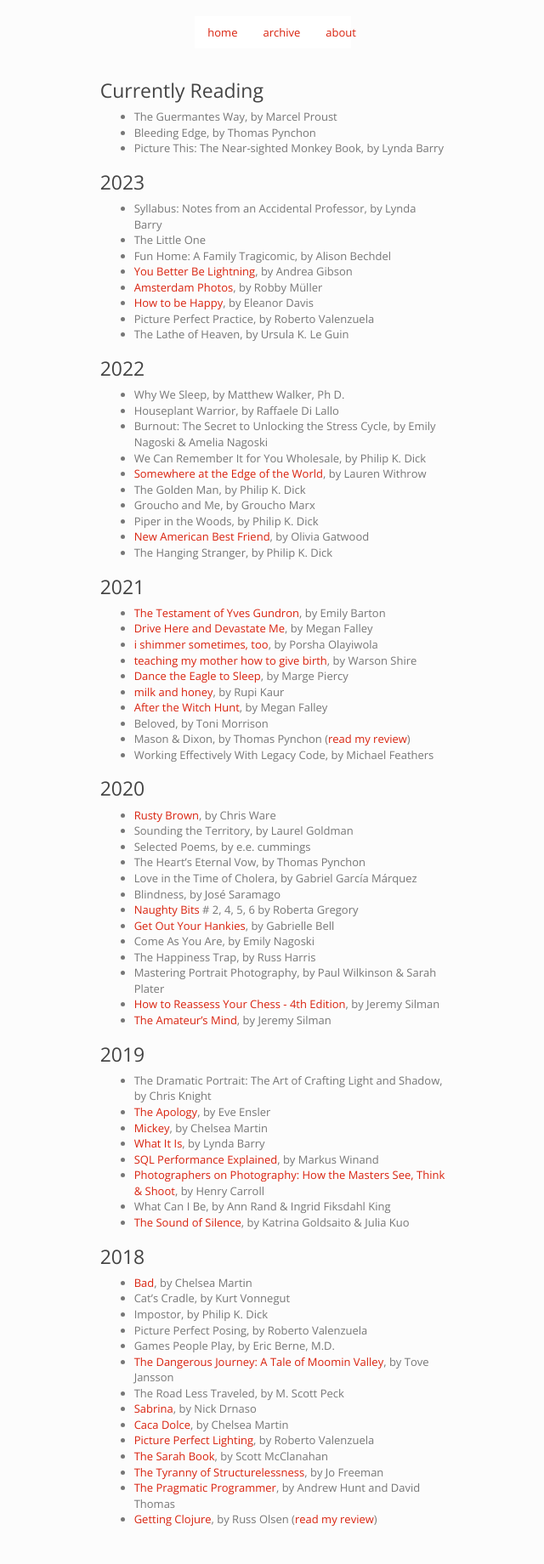
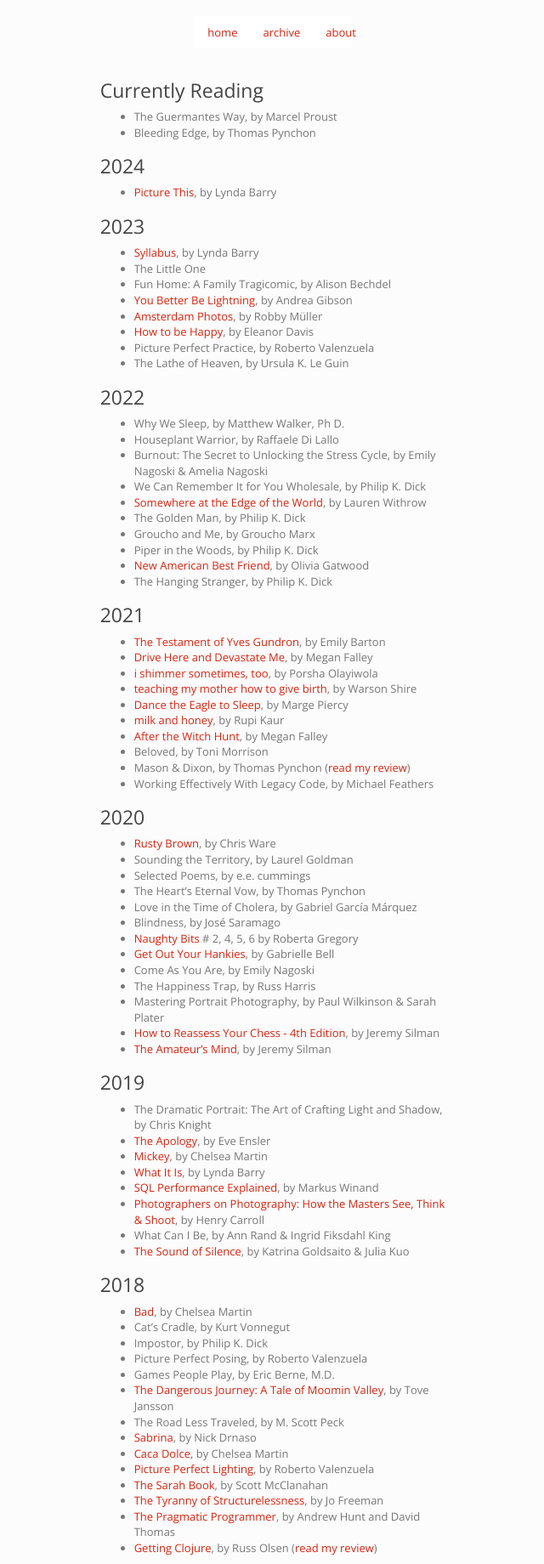
Before and after one commit to imtayadeway/imtayadeway.github.io, a Jekyll site: the page built from reading-list/index.md, in a window 1280 px wide. Shown: the whole page at 85% size, without its empty margins (319-959 px from the left). Built offline with Jekyll 4.4.1, drawn with Linux system fonts in a browser that asks for light colours; before the commit the page ends 1806 px from its top, so only the background shows below that.

Commit message:
lynda barry

```diff
--- a/reading-list/index.md
+++ b/reading-list/index.md
@@ -7,11 +7,14 @@ title: Reading List
 
 - The Guermantes Way, by Marcel Proust
 - Bleeding Edge, by Thomas Pynchon
-- Picture This: The Near-sighted Monkey Book, by Lynda Barry
+
+### 2024
+
+- [Picture This], by Lynda Barry
 
 ### 2023
 
-- Syllabus: Notes from an Accidental Professor, by Lynda Barry
+- [Syllabus], by Lynda Barry
 - The Little One
 - Fun Home: A Family Tragicomic, by Alison Bechdel
 - [You Better Be Lightning], by Andrea Gibson
```
Also changed, not shown: other parts of reading-list/index.md (+2 -0 lines).
